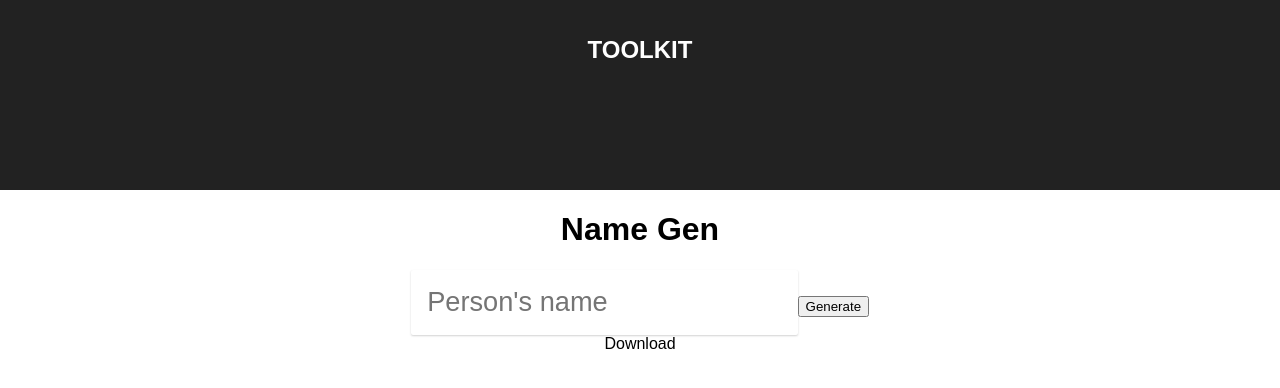
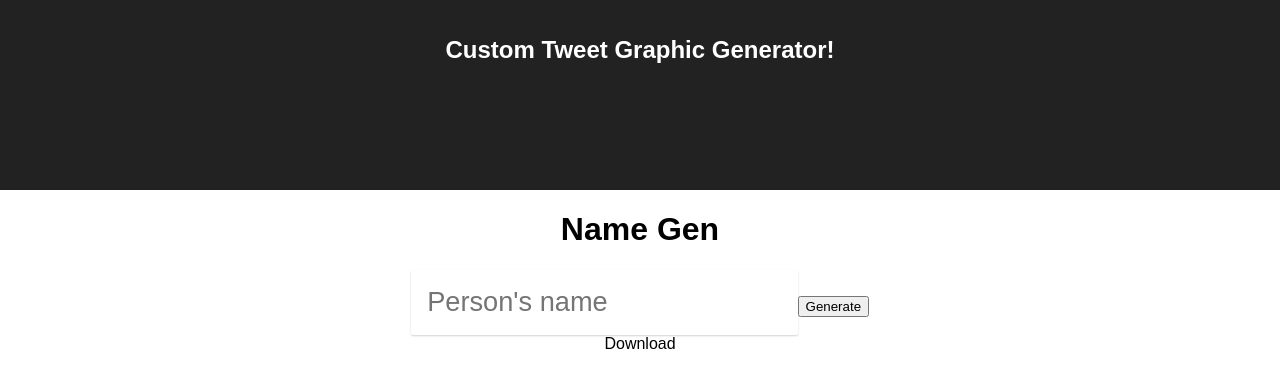
Before and after one commit to sussexstudent/toolkit, a React (Create React App) app: page / in a window 1280 px wide. Shown: the top 388 px of the page. Built offline with nearby package versions, Linux system fonts and the light colour scheme.

Commit message:
Change Title

```diff
--- a/src/App.js
+++ b/src/App.js
@@ -7,7 +7,7 @@ class App extends Component {
     return (
       <div className="App">
         <header className="App-header">
-          <h1 className="App-title">TOOLKIT</h1>
+          <h1 className="App-title">Custom Tweet Graphic Generator!</h1>
         </header>
         <NameGen/>
       </div>
```
